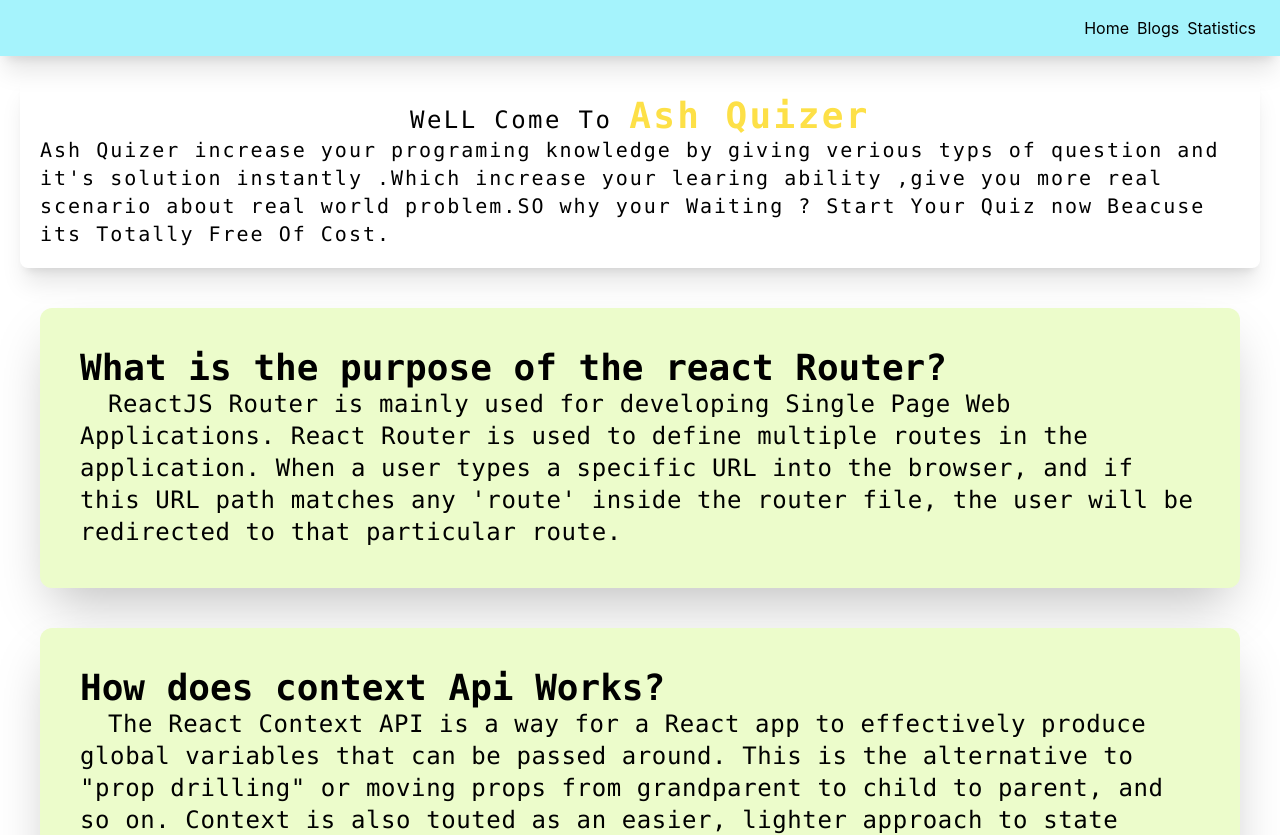
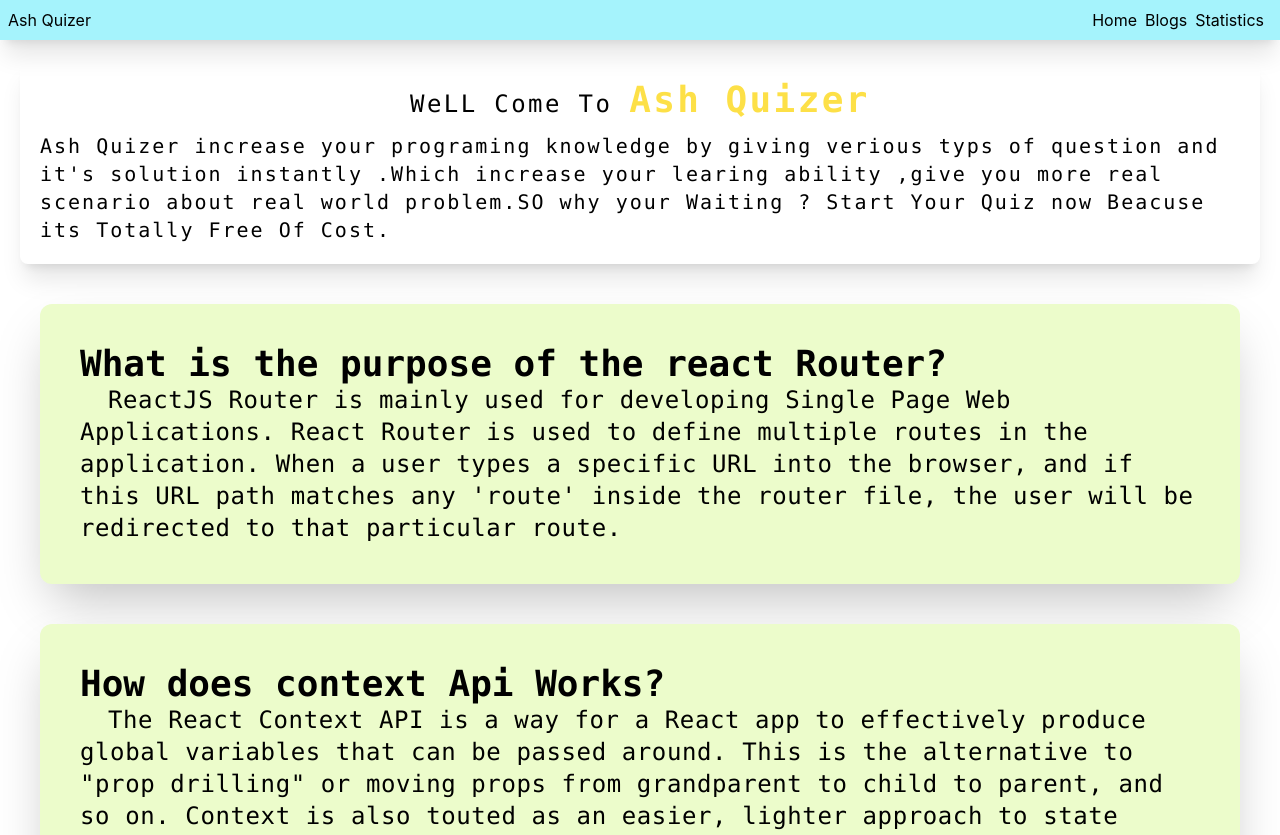
Before and after one commit to AshrafulIslam2/Quizer, a React (Create React App) app: page /blogs in a window 1280 px wide. Shown: the top 835 px of the page. Built offline with nearby package versions, Linux system fonts and the light colour scheme.

Commit message:
Done Alhamdulillah

```diff
--- a/src/Components/Header/Header.js
+++ b/src/Components/Header/Header.js
@@ -3,8 +3,9 @@ import { Link } from "react-router-dom";
 
 const Header = () => {
   return (
-    <div className="shadow-xl">
-      <ul className="bg-cyan-200 p-4 text-end w-full">
+    <div className="shadow-xl bg-cyan-200 flex items-center">
+      <h1 className="w-52 ml-2">Ash Quizer</h1>
+      <ul className="bg-cyan-200 p-2 text-end w-full">
         <Link className="pr-2 hover:bg-teal-600" to="/">
           Home
         </Link>
--- a/src/Components/common/Common.js
+++ b/src/Components/common/Common.js
@@ -4,7 +4,7 @@ const Common = () => {
   return (
     <div>
       <div className="m-5 rounded-lg shadow-xl p-5">
-        <h1 className="  text-center text-2xl font-mono tracking-widest">
+        <h1 className="  text-center text-2xl font-mono tracking-widest pb-3">
           WeLL Come To{" "}
           <span className=" text-4xl font-extrabold text-yellow-300">
             Ash Quizer
```
